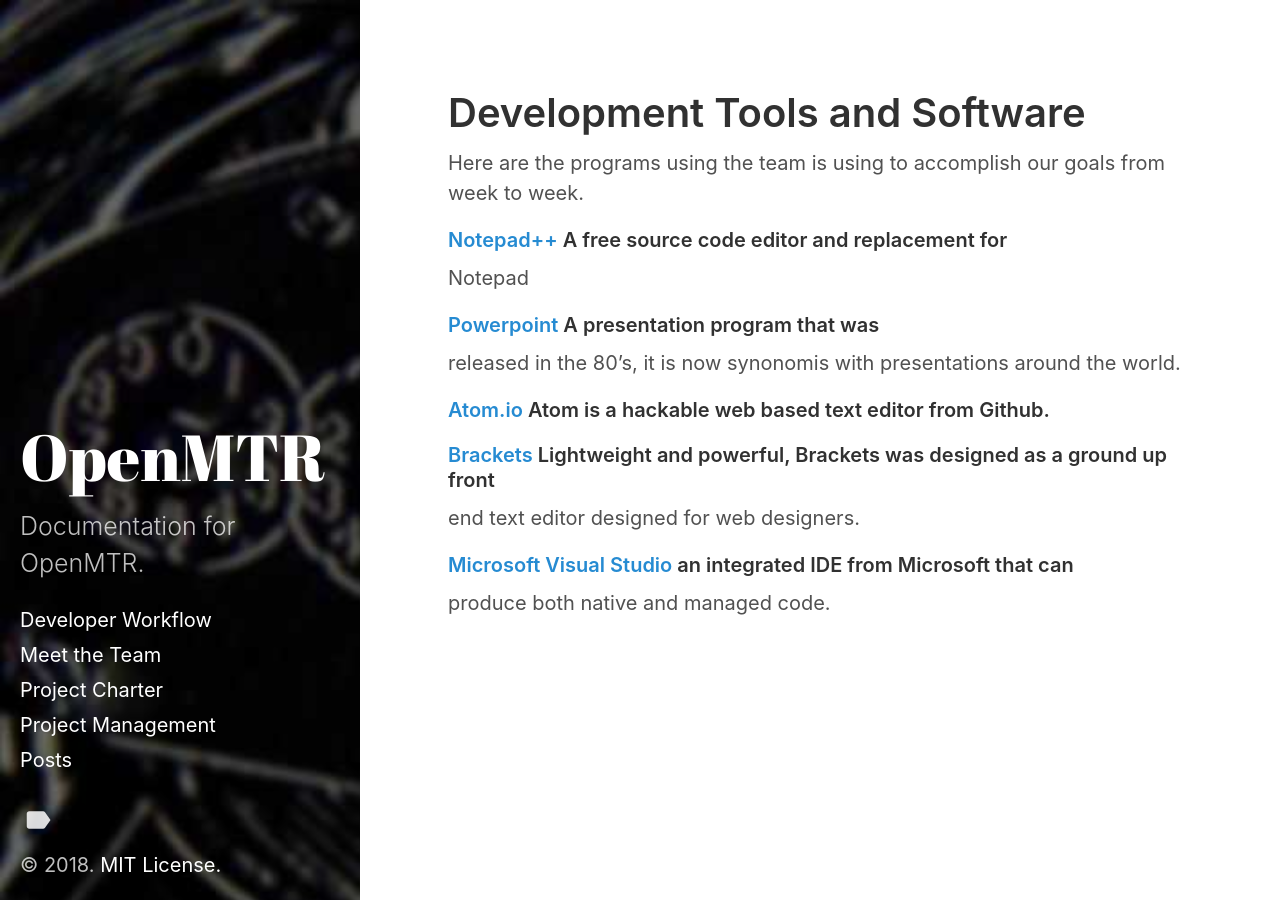
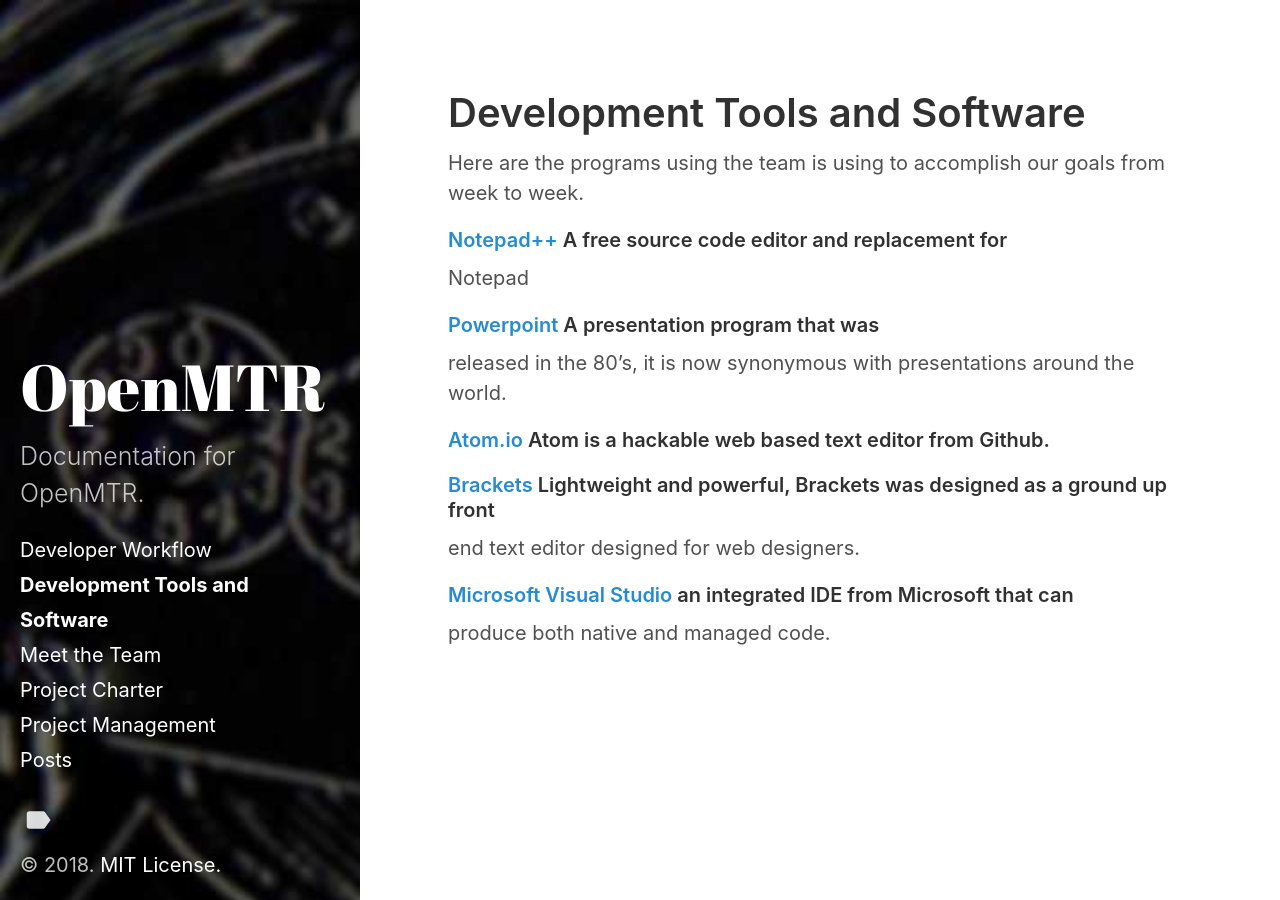
Before and after one commit to knoxville-utilities-board/OpenMTR.github.io_2018, a Jekyll site: the page built from pages/development-tools-software.md, in a window 1280 px wide. Built offline with Jekyll 4.4.1, drawn with Linux system fonts in a browser that asks for light colours.

```diff
--- a/pages/development-tools-software.md
+++ b/pages/development-tools-software.md
@@ -10,7 +11,7 @@ Here are the programs using the team is using to accomplish our goals from week
 Notepad
 
 #### [Powerpoint](https://products.office.com/en-us/powerpoint) A presentation program that was
-released in the 80's, it is now synonomis with presentations around the world.
+released in the 80's, it is now synonymous with presentations around the world.
 
 #### [Atom.io](atom.io) Atom is a hackable web based text editor from Github.
 
```
Also changed, not shown: other parts of pages/development-tools-software.md (+1 -0 lines).
